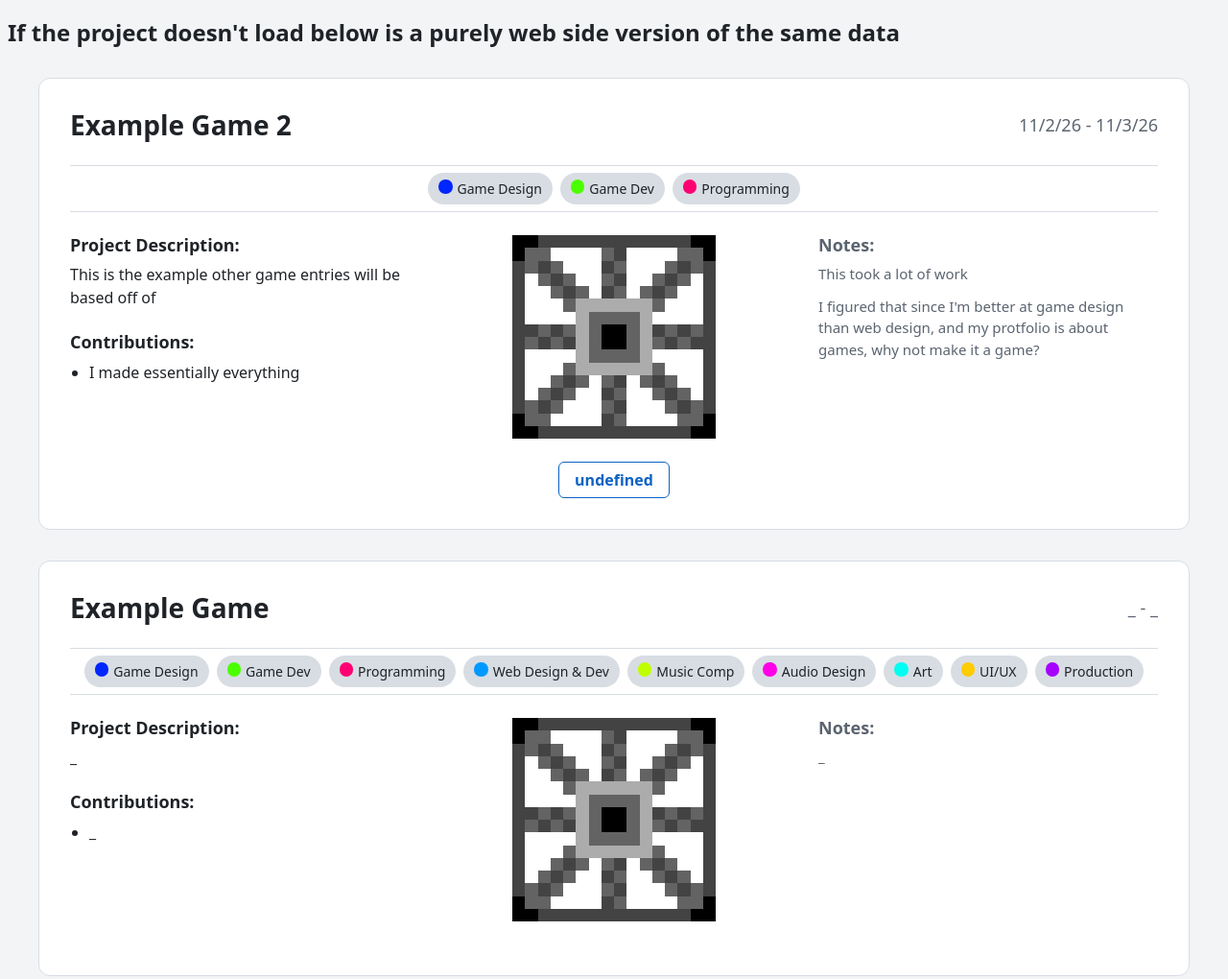
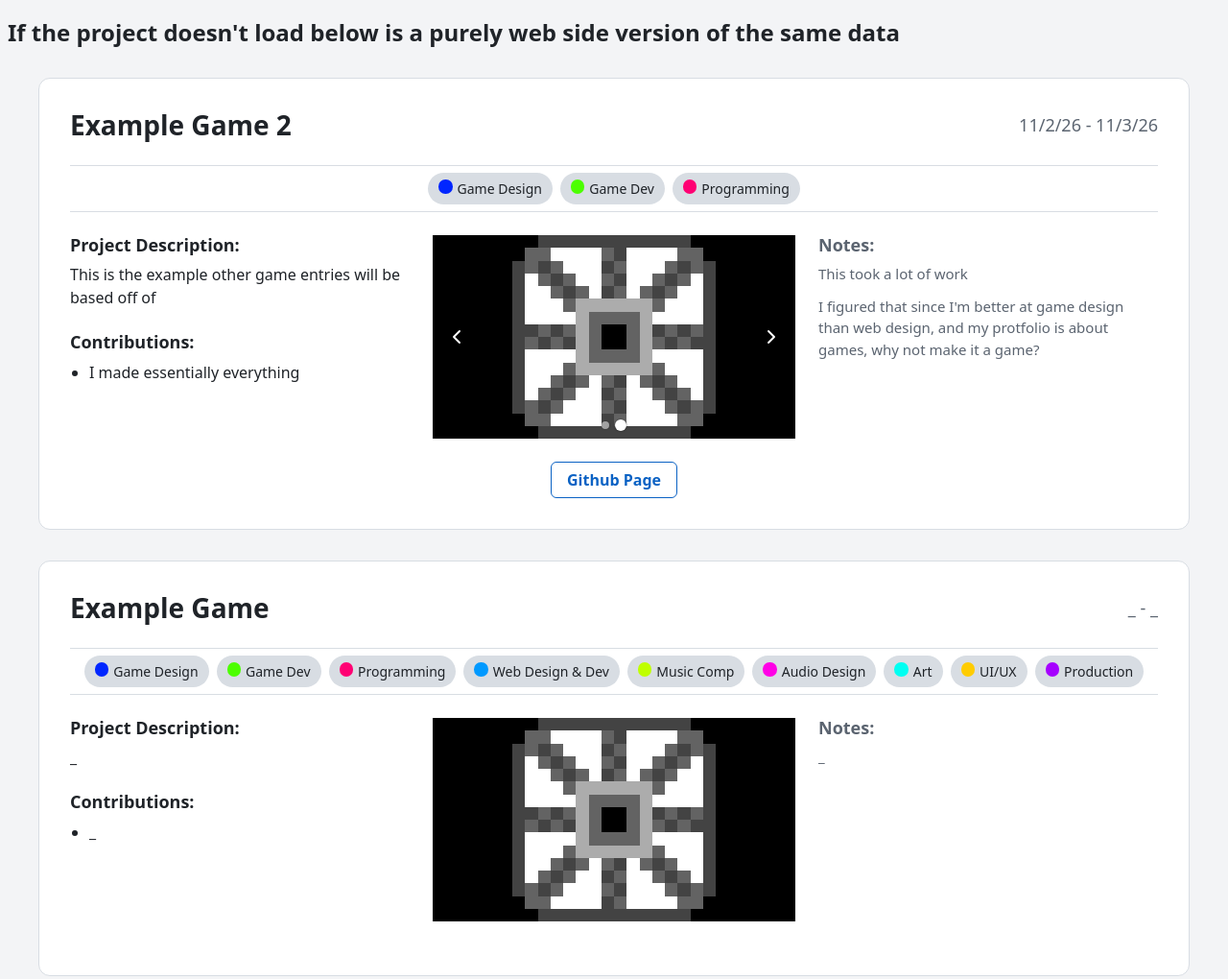
Before and after one commit to ZRedCon/InteractivePortfolio, a plain HTML site: page Webfiles/index.html in a window 1280 px wide. Shown: the part 721-1741 px from the top of the page at 96% size. Drawn offline with Linux system fonts and the light colour scheme; no server answers.

Commit message:
link parsing

```diff
--- a/Webfiles/src/entryToExhibit.js
+++ b/Webfiles/src/entryToExhibit.js
@@ -51,21 +51,28 @@ function convertToContribution(contributions) {
 function convertToLinks(links) {
     let output = `<section class="links">`;
     for (const item of links) {
-        output += `<a href="${item["url"]}">${item["display-test"]}</a>`;
+        output += `<a href="${item["url"]}">${item["display-text"]}</a>`;
     }
     return output + `</section>`;
 }
 
-//TODO
+// The images, plus (when there's more than one) the arrows and the row of dots that marks the
+// current image. slideShow.js makes them move. No images = an empty section, which CSS hides.
 function convertToSlideShow(slideShow, name) {
     let output = `<section class="slide-show">`;
 
     for (const item of slideShow) {
-        output += `
-        <img src="assets/images/${item}.png" alt="Image for: ${name}">`;
+        output += `<img src="assets/images/${item}.png" alt="Image for: ${name}" draggable="false">`;
     }
-    console.log(output);
-    //return `<section class="slide-show"><img src="assets/images/${slideShow[0]}.png" alt="Placeholder: magenta and black checkerboard"></section>`;
+    if (slideShow.length > 1) {
+        output += `<button class="slide-arrow prev" type="button" aria-label="Previous image"><i class="fa-solid fa-chevron-left" aria-hidden="true"></i></button>`;
+        output += `<button class="slide-arrow next" type="button" aria-label="Next image"><i class="fa-solid fa-chevron-right" aria-hidden="true"></i></button>`;
+        output += `<div class="slide-dots" aria-hidden="true">`;
+        for (let i = 0; i < slideShow.length; i++) {
+            output += i === 0 ? `<span class="current"></span>` : `<span></span>`;
+        }
+        output += `</div>`;
+    }
     return output + `</section>`;
 }
 
--- a/Webfiles/src/main.js
+++ b/Webfiles/src/main.js
@@ -1,4 +1,5 @@
 import * as ToHTML from './entryToExhibit.js'
+import { SlideShow } from './slideShow.js'
 
 const DATA_PATH = "assets/data/";
 const DATA_INDEX_PATH = "assets/data-index.json";
@@ -29,8 +30,12 @@ window.onload = async () => {
     const entries = await Promise.all(fileNames.map(loadEntry));
     objects = entries.filter((entry) => entry !== null);
     console.log("Parsed objects: ", objects);
+    const exhibits = document.querySelector("#exhibits");
     for (const item of objects) {
         let conversion = ToHTML.getHTMLFromEntry( item );
-        document.querySelector("#exhibits").innerHTML += conversion;
+        // Adds the exhibit after the others without rebuilding them. (innerHTML += rebuilds every
+        // exhibit already there, and the rebuilt slideshows would lose their clicks and drags.)
+        exhibits.insertAdjacentHTML("beforeend", conversion);
+        new SlideShow(exhibits.lastElementChild.querySelector(".slide-show"));
     }
 };
--- /dev/null
+++ b/Webfiles/src/slideShow.js
@@ -0,0 +1,151 @@
+/* =============================================================================
+   One exhibit's slideshow. convertToSlideShow (entryToExhibit.js) writes the
+   markup, and this class makes it move. The Godot game has the same slideshow
+   in GodotProject/interactive-portfolio/prefabs/slide_show.gd, so a change here
+   usually belongs there too.
+   ============================================================================= */
+
+const SECONDS_PER_SLIDE = 5;        // how long each image stays before sliding to the next
+const SLIDE_SECONDS = 0.4;          // how long one slide animation takes
+const DRAG_SWITCH_FRACTION = 0.25;  // dragging further than this much of the width switches images
+
+// Visitors who've asked their system for less motion get instant switches instead of slides.
+const reducedMotion = window.matchMedia("(prefers-reduced-motion: reduce)");
+
+const wrap = (index, count) => ((index % count) + count) % count;
+const clamp = (value, min, max) => Math.min(Math.max(value, min), max);
+
+class SlideShow {
+    constructor(section) {
+        this.section = section;
+        this.slides = [...section.querySelectorAll("img")];
+        this.dots = [...section.querySelectorAll(".slide-dots span")];
+        this.current = 0;
+        // Where the current image sits, in image widths: 0 = in the frame, 1 = one full width
+        // to the right. Switching images starts the new one off to the side it comes from,
+        // then eases this back to 0.
+        this.offset = 0;
+        this.animationFrame = 0;
+        this.drag = null;
+        this.timeout = 0;
+        this.timerEnds = 0;
+        this.timeLeft = 0;
+
+        if (this.slides.length < 2) return;     // one image (or none): nothing to rotate
+        section.querySelector(".slide-arrow.prev").addEventListener("click", () => this.go(-1));
+        section.querySelector(".slide-arrow.next").addEventListener("click", () => this.go(1));
+        section.addEventListener("pointerdown", (event) => this.startDrag(event));
+        section.addEventListener("pointermove", (event) => this.moveDrag(event));
+        // pointercancel: the browser took over, e.g. to scroll the page on a phone.
+        for (const type of ["pointerup", "pointercancel", "lostpointercapture"]) {
+            section.addEventListener(type, (event) => this.endDrag(event));
+        }
+        this.placeSlides();
+        this.restartTimer();
+    }
+
+    // ---- Moving between images ------------------------------------------------
+
+    // Switches to the image beside the current one: 1 = the one to the right, -1 = the one to the left.
+    go(direction) {
+        this.current = wrap(this.current + direction, this.slides.length);
+        this.offset = clamp(this.offset + direction, -1, 1);    // the new image starts off to that side,
+        this.slideHome();                                       // then slides into the frame
+        this.dots.forEach((dot, i) => dot.classList.toggle("current", i === this.current));
+        this.restartTimer();                                    // the new image gets its full time
+    }
+
+    // Eases offset back to 0 (ease-out cubic, same curve as the Godot tween).
+    slideHome() {
+        cancelAnimationFrame(this.animationFrame);
+        if (reducedMotion.matches) {
+            this.offset = 0;
+            this.placeSlides();
+            return;
+        }
+        const from = this.offset;
+        const start = performance.now();
+        const step = (now) => {
+            const t = clamp((now - start) / (SLIDE_SECONDS * 1000), 0, 1);
+            this.offset = from * (1 - t) ** 3;
+            this.placeSlides();
+            if (t < 1) this.animationFrame = requestAnimationFrame(step);
+        };
+        this.animationFrame = requestAnimationFrame(step);
+    }
+
+    // Puts the current image `offset` widths from the middle and, while it's off center, the image
+    // beside it in the gap it leaves. All the others are hidden.
+    placeSlides() {
+        const side = this.offset > 0 ? -1 : 1;     // the neighbor that's coming into view
+        const neighbor = this.offset !== 0 ? wrap(this.current + side, this.slides.length) : this.current;
+        this.slides.forEach((img, i) => {
+            const at = i === this.current ? this.offset : i === neighbor ? this.offset + side : null;
+            img.style.visibility = at === null ? "hidden" : "visible";
+            img.style.transform = at === null ? "" : `translateX(${at * 100}%)`;
+        });
+    }
+
+    // ---- Timer: setTimeout can't pause, so pausing remembers the time left ------
+
+    restartTimer() {
+        this.startTimer(SECONDS_PER_SLIDE * 1000);
+    }
+
+    startTimer(milliseconds) {
+        clearTimeout(this.timeout);
+        this.timerEnds = performance.now() + milliseconds;
+        this.timeout = setTimeout(() => this.go(1), milliseconds);
+    }
+
+    pauseTimer() {
+        clearTimeout(this.timeout);
+        this.timeLeft = Math.max(this.timerEnds - performance.now(), 0);
+    }
+
+    resumeTimer() {
+        this.startTimer(this.timeLeft);
+    }
+
+    // ---- Click and drag ---------------------------------------------------------
+    // Holding the mouse (or a finger) down on the images lets you pull them sideways.
+    // The timer waits while you hold.
+
+    startDrag(event) {
+        if (this.drag || event.button !== 0 || event.target.closest(".slide-arrow")) return;
+        cancelAnimationFrame(this.animationFrame);     // catches the images wherever they are, even mid-slide
+        this.pauseTimer();
+        this.drag = {
+            pointerId: event.pointerId,
+            startX: event.clientX,
+            startOffset: this.offset,
+            width: this.section.clientWidth,
+        };
+        // Keeps the drag going even when the pointer leaves the slideshow.
+        this.section.setPointerCapture(event.pointerId);
+        this.section.classList.add("dragging");
+    }
+
+    moveDrag(event) {
+        if (event.pointerId !== this.drag?.pointerId) return;
+        const moved = (event.clientX - this.drag.startX) / this.drag.width;
+        this.offset = clamp(this.drag.startOffset + moved, -1, 1);
+        this.placeSlides();
+    }
+
+    endDrag(event) {
+        if (event.pointerId !== this.drag?.pointerId) return;
+        const moved = this.offset - this.drag.startOffset;
+        this.drag = null;
+        this.section.classList.remove("dragging");
+        // Pulled far enough, toward the image coming into view: switch to it (which resets the timer).
+        if (Math.abs(this.offset) > DRAG_SWITCH_FRACTION && Math.sign(moved) === Math.sign(this.offset)) {
+            this.go(this.offset > 0 ? -1 : 1);
+        } else {    // otherwise slide back, and the timer carries on from where it paused
+            this.slideHome();
+            this.resumeTimer();
+        }
+    }
+}
+
+export { SlideShow }
--- a/Webfiles/styles/exhibit.css
+++ b/Webfiles/styles/exhibit.css
@@ -124,13 +124,27 @@
     margin-top: 0.375em;
 }
 
-/* Cyan: the slideshow is a frame, and the image is scaled up or down to fit inside it
-    (centered, never cropped). Because the image is positioned "absolute", its own size
-    never pushes the layout around, and later slides of other sizes won't either. */
+/* Cyan: the slideshow is a dark frame showing one image at a time, scaled up or down to fit
+    inside it (centered, never cropped). Because everything inside is positioned "absolute",
+    image sizes never push the layout around. src/slideShow.js slides the images sideways. */
 .slide-show {
     order: -1;                  /* thin: the slideshow comes first in the content */
     position: relative;
     aspect-ratio: 16 / 9;
+    overflow: hidden;           /* cuts images off at the frame's edge while they slide */
+    background-color: #000;     /* fills the space beside images that aren't 16:9 */
+    touch-action: pan-y;        /* phones: swiping up/down scrolls the page, sideways drags the images */
+    -webkit-user-select: none;
+    user-select: none;
+}
+
+/* The grab hand only shows when there's something to drag to (the dots only exist then). */
+.slide-show:has(.slide-dots) {
+    cursor: grab;
+}
+
+.slide-show.dragging {
+    cursor: grabbing;
 }
 
 .slide-show img {
@@ -142,9 +156,83 @@
     image-rendering: pixelated;
 }
 
+/* Until slideShow.js takes over, only the first image shows. */
+.slide-show img + img {
+    visibility: hidden;
+}
+
 /* An entry with no images: hide the empty frame so the text gets its space. */
 .slide-show:empty {
     display: none;
+}
+
+/* Left and right arrows: see-through dark circles on the frame's edges. */
+.slide-arrow {
+    position: absolute;
+    top: 50%;
+    translate: 0 -50%;
+    display: flex;
+    align-items: center;
+    justify-content: center;
+    width: 2.25rem;
+    height: 2.25rem;
+    padding: 0;
+    border: none;
+    border-radius: 50%;
+    background-color: rgb(0 0 0 / 0.45);
+    color: #fff;
+    font-size: 1rem;
+    cursor: pointer;
+}
+
+.slide-arrow.prev {
+    left: 0.5rem;
+}
+
+.slide-arrow.next {
+    right: 0.5rem;
+}
+
+.slide-arrow:hover {
+    background-color: rgb(0 0 0 / 0.7);
+}
+
+.slide-arrow:active {
+    background-color: rgb(0 0 0 / 0.85);
+}
+
+.slide-arrow:focus-visible {
+    outline: 2px solid #fff;
+    outline-offset: 2px;
+}
+
+/* The marker: a dot per image along the bottom. The current image's dot is bigger and brighter. */
+.slide-dots {
+    position: absolute;
+    left: 0;
+    right: 0;
+    bottom: 0.5rem;
+    display: flex;
+    justify-content: center;
+    align-items: center;
+    gap: 0.375rem;
+    pointer-events: none;       /* a drag that starts on the dots still drags the images */
+}
+
+.slide-dots span {
+    flex: none;
+    width: 0.5rem;
+    height: 0.5rem;
+    border-radius: 50%;
+    background-color: #fff;
+    box-shadow: 0 0 2px rgb(0 0 0 / 0.6);  /* keeps white dots visible on white images */
+    opacity: 0.5;
+}
+
+.slide-dots .current {
+    width: 0.75rem;
+    height: 0.75rem;
+    opacity: 1;
 }
 
 /* Blue: notes, smaller and grayer than the main text. */
```
Also changed, not shown: 7 other files.
